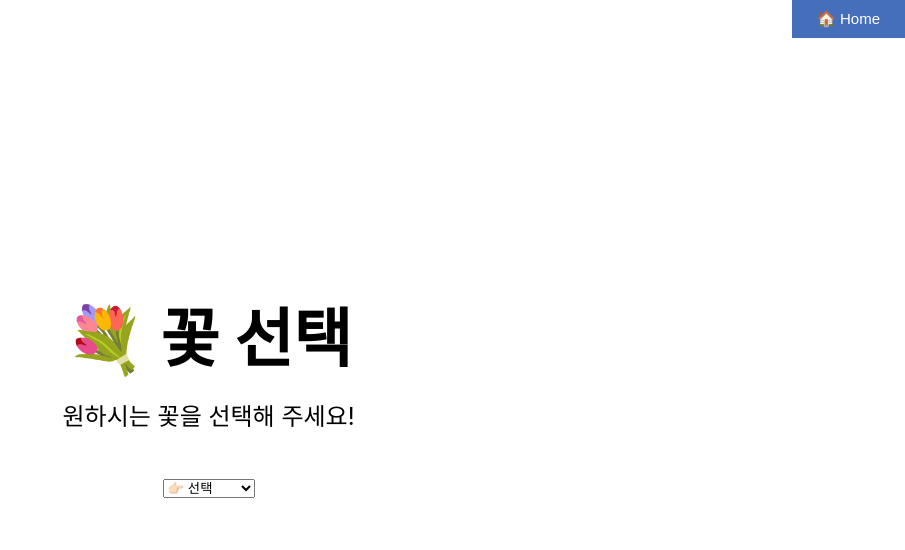
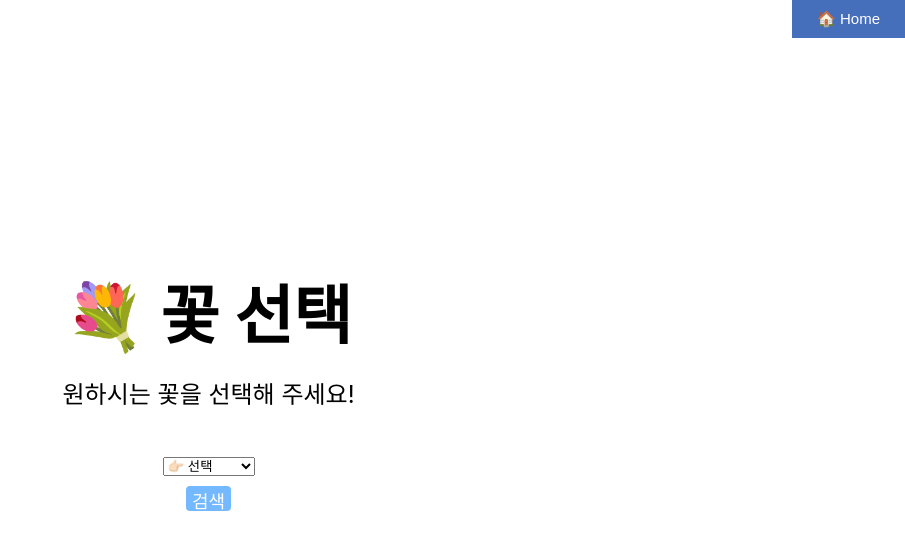
Before and after one commit to shinsangeun/seasonal-flowers, a Next.js app: page /flowers in a window 1280 px wide. Shown: the top 550 px of the page, without its empty margins (375-1280 px from the left). Built offline with nearby package versions, Linux system fonts and the light colour scheme.

Commit message:
API 호출 테스트 추가

```diff
--- /dev/null
+++ b/component/data/fetcher.tsx
@@ -0,0 +1,3 @@
+import axios from 'axios'
+
+const fetcher = url => axios.get(url).then(res => res.data)
--- a/package.json
+++ b/package.json
@@ -18,9 +18,12 @@
     "react-dom": "^17.0.2",
     "react-select": "^4.3.1",
     "scraper-instagram": "^1.0.17",
-    "styled-components": "^5.3.1"
+    "styled-components": "^5.3.1",
+    "swr": "^1.3.0",
+    "unfetch": "^4.2.0"
   },
   "devDependencies": {
+    "@types/react": "^17.0.40",
     "babel-core": "^6.26.3",
     "babel-loader": "^8.2.3",
     "babel-preset-react": "^6.24.1"
--- a/pages/api/hello.js
+++ b/pages/api/hello.js
@@ -1,5 +1,8 @@
-// Next.js API route support: https://nextjs.org/docs/api-routes/introduction
-
-export default (req, res) => {
-  res.status(200).json({ name: 'John Doe' })
+export default function handler(req, res) {
+  if (req.method === 'GET') {
+    // Process a GET request
+    res.status(200).json({ rose: {seoul: '테스트'}})
+  } else {
+    // Handle any other HTTP method
+  }
 }
--- a/pages/flowers/index.js
+++ b/pages/flowers/index.js
@@ -1,7 +1,11 @@
-import Head from 'next/head'
-import Image from 'next/image'
 import styles from '../../styles/Home.module.css'
 import seasonStyles from '../../styles/season.module.css'
+import styled from 'styled-components'
+
+const SearchBtn = styled.button`
+    margin: 10px;border: none;border-radius: 4px;height: 25px;font-size: 18px;background-color: #74b9ff;color: white;
+    :hover{background-color: #99c6f5;}
+`;
 
 const options = [
     {id: "", value: "👉🏻 선택"},
@@ -43,6 +47,7 @@ export default function flowers() {
                             </option>
                         ))}
                     </select>
+                    <SearchBtn>검색</SearchBtn>
                 </main>
             </div>
         </>
```
Also changed, not shown: pages/index.js (+4 -22 lines), pages/season/index.js (+10 -21 lines), 2 other files (tests, documents, lock files or other folders).
